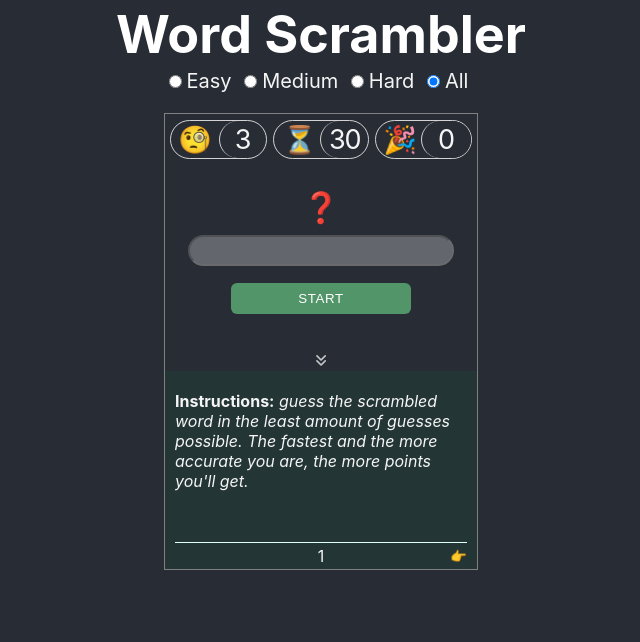
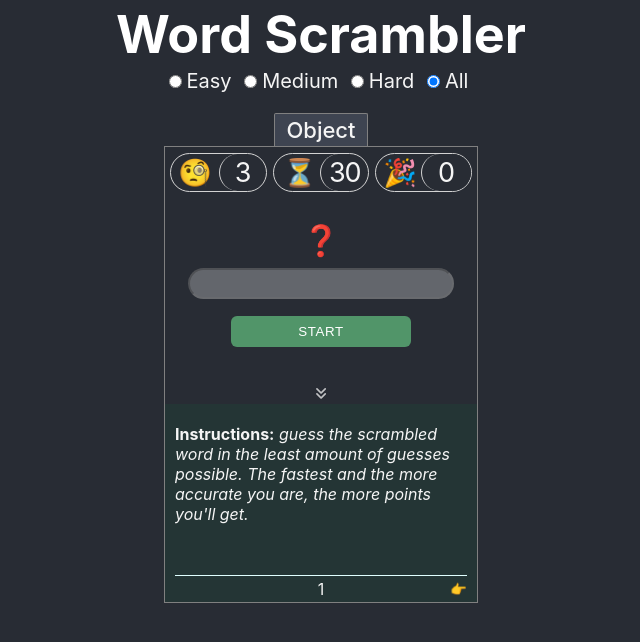
Before and after one commit to hugCarvalho/wordScrambler, a React (Create React App) app: page / in a window 1280 px wide. Shown: the top 642 px of the page, without its empty margins (319-959 px from the left). Built offline with nearby package versions, Linux system fonts and the light colour scheme.

Commit message:
Added Category component, basic css

```diff
--- a/src/App.js
+++ b/src/App.js
@@ -11,6 +11,7 @@ import chooseWord, { scrambleWord } from "./App_functions";
 import gameOptions from "./data/gameOptions";
 import initArr from "./data/testData";
 import GameDifficulty from "./components/GameDifficulty/GameDifficulty";
+import DisplayCategory from "./components/DisplayCategory/DisplayCategory";
 // import Scoreboard, { Top10 } from "./components/Scoreboard/Scoreboard";
 // import Backdrop from "./components/Backdrop/Backdrop";
 // import AnimationsDisplay from "./components/AnimationsDisplay/AnimationsDisplay";
@@ -222,6 +223,7 @@ function App() {
       <Header />
       {/* Main App */}
       <GameDifficulty />
+      <DisplayCategory />
       <main className="container__app">
         <div className="wrapper__app">
           <div className="indicators">
--- /dev/null
+++ b/src/components/DisplayCategory/DisplayCategory.js
@@ -0,0 +1,14 @@
+import React from "react";
+import "./DisplayCategory.scss";
+
+function DisplayCategory() {
+  const [category, setCategory] = React.useState("Object");
+
+  return (
+    <div className="DisplayCategory">
+      <h2>{category}</h2>
+    </div>
+  );
+}
+
+export default DisplayCategory;
--- /dev/null
+++ b/src/components/DisplayCategory/DisplayCategory.scss
@@ -0,0 +1,15 @@
+.DisplayCategory {
+  //background-color: orange;
+  background-color: lighten(#282c34, 10);
+  margin: 20px 0 -20px;
+  border: 1px solid gray;
+  border-bottom: none;
+  border-radius: 2px 2px 0 0;
+  //color: rgb(111, 187, 39);
+  h2 {
+    padding: 3px 11px;
+    margin: 0px;
+    font-size: 2.2rem;
+    font-weight: 500;
+  }
+}
```
Also changed, not shown: 1 other file (tests, documents, lock files or other folders).
